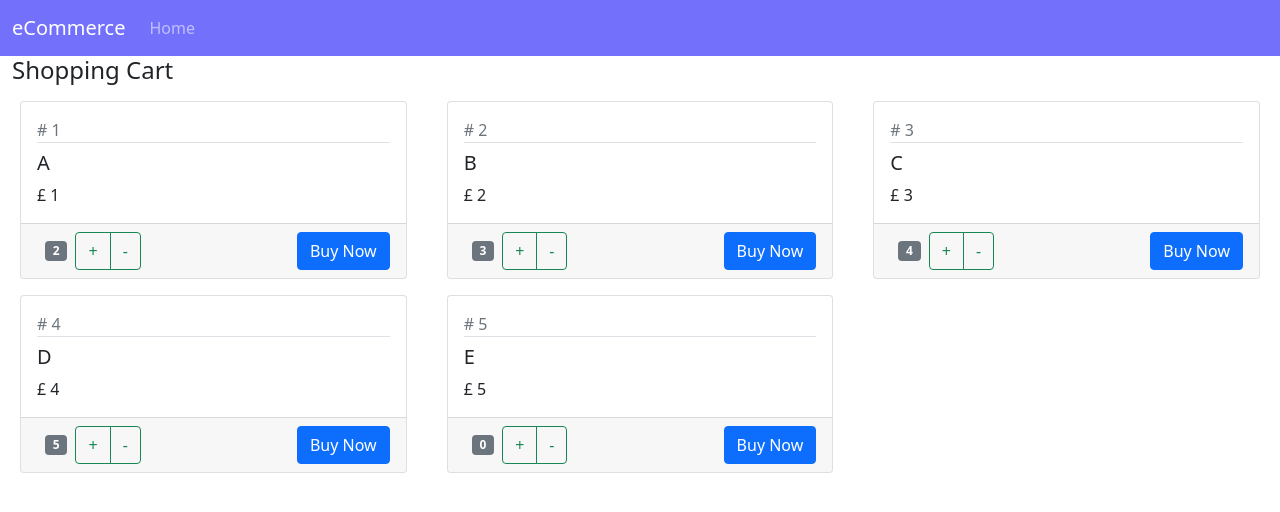
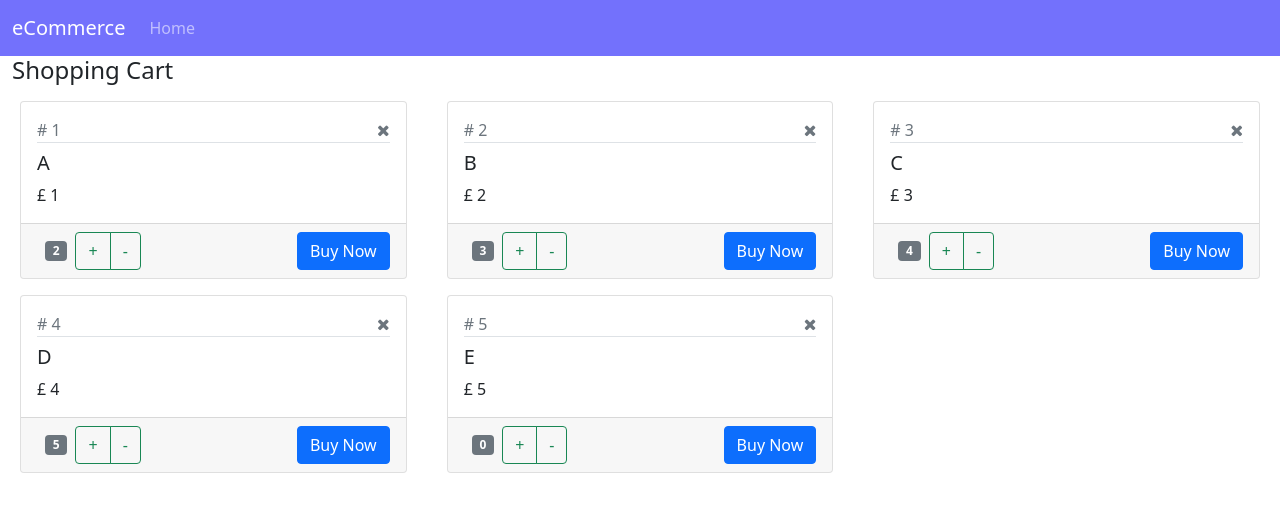
Before and after one commit to YinnyF/ecommerce-app-react-v1, a React (Create React App) app: page / in a window 1280 px wide. Shown: the top 512 px of the page. Built offline with nearby package versions, Linux system fonts and the light colour scheme.

Commit message:
feat: delete child components

```diff
--- a/package.json
+++ b/package.json
@@ -7,6 +7,7 @@
     "@testing-library/react": "^12.1.2",
     "@testing-library/user-event": "^13.5.0",
     "bootstrap": "^5.1.3",
+    "font-awesome": "^4.7.0",
     "jquery": "^3.6.0",
     "popper.js": "^1.16.1",
     "react": "^17.0.2",
--- a/src/Product.jsx
+++ b/src/Product.jsx
@@ -10,7 +10,17 @@
       <div className="col-lg-4">
         <div className="card m-2">
           <div className="card-body">
-            <div className="text-muted"># {this.state.product.id}</div>
+            <div className="text-muted">
+              # {this.state.product.id}
+              <span
+                className="pull-right hand-icon"
+                onClick={() => {
+                  this.props.onDelete(this.state.product);
+                }}
+              >
+                <i className="fa fa-times"></i>
+              </span>
+            </div>
 
             <h5 className="pt-2 border-top">
               {this.state.product.productName}
--- a/src/ShoppingCart.jsx
+++ b/src/ShoppingCart.jsx
@@ -25,6 +25,7 @@
                 product={product}
                 onIncrement={this.handleIncrement}
                 onDecrement={this.handleDecrement}
+                onDelete={this.handleDelete}
               >
                 <button className="btn btn-primary">Buy Now</button>
               </Product>
@@ -65,4 +66,19 @@
       this.setState({ products: allProducts });
     }
   };
+
+  // executes when the user clicks on Delete (x) button in the Product component.
+  handleDelete = (product) => {
+    // clone products array, get index of the selected product
+    var allProducts = [...this.state.products];
+    var index = allProducts.indexOf(product);
+
+    if (window.confirm("Are you sure you want to delete?")) {
+      // delete product based on index (1 element will be removed from the allProducts array)
+      allProducts.splice(index, 1);
+
+      // update the state of the current component (parent component)
+      this.setState({ products: allProducts });
+    }
+  };
 }
--- a/src/index.css
+++ b/src/index.css
@@ -1,3 +1,7 @@
 .navbar-style {
   background-color: #7371FC!important;
 }
+
+.hand-icon {
+  cursor: pointer;
+}
--- a/src/index.js
+++ b/src/index.js
@@ -7,6 +7,8 @@
 import "bootstrap/dist/js/bootstrap";
 import "bootstrap/dist/css/bootstrap.css";
 
+import "font-awesome/css/font-awesome.css";
+
 // import css file
 import "./index.css";
 
```
Also changed, not shown: 1 other file (tests, documents, lock files or other folders).
